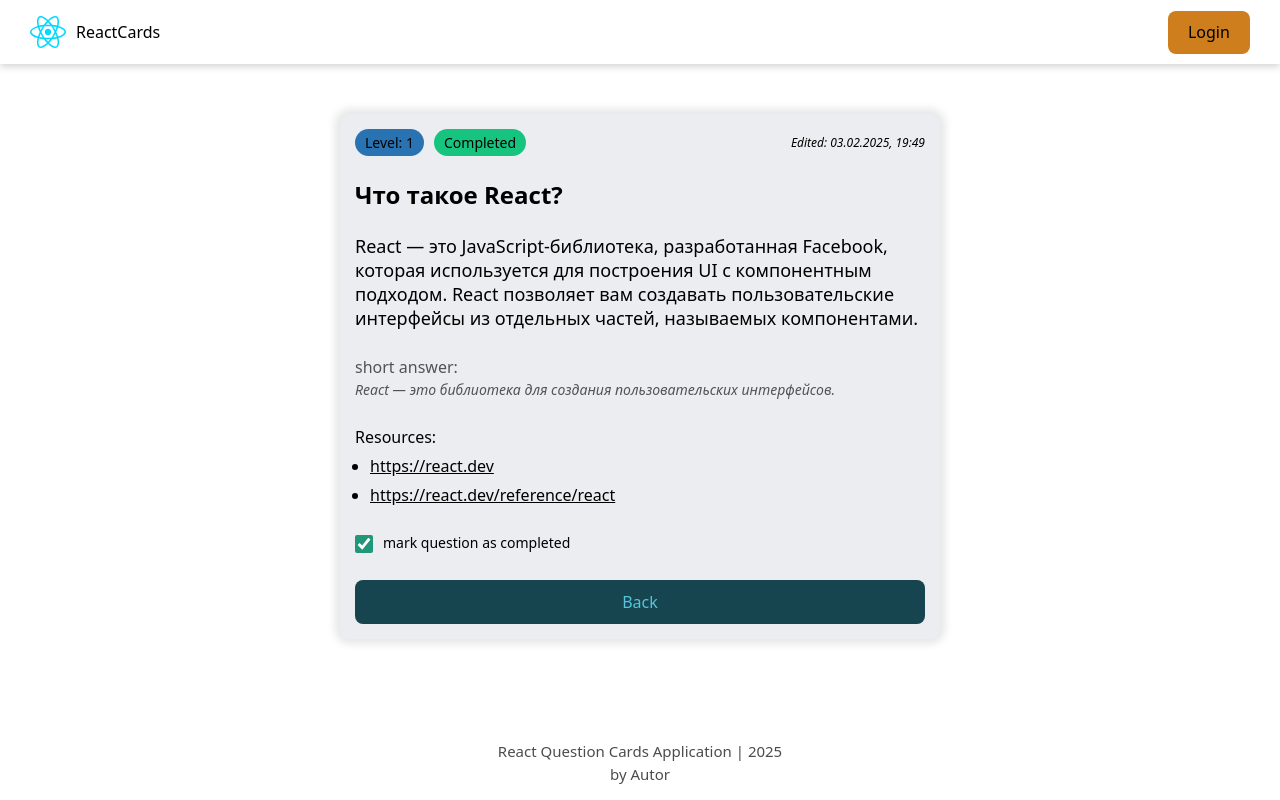
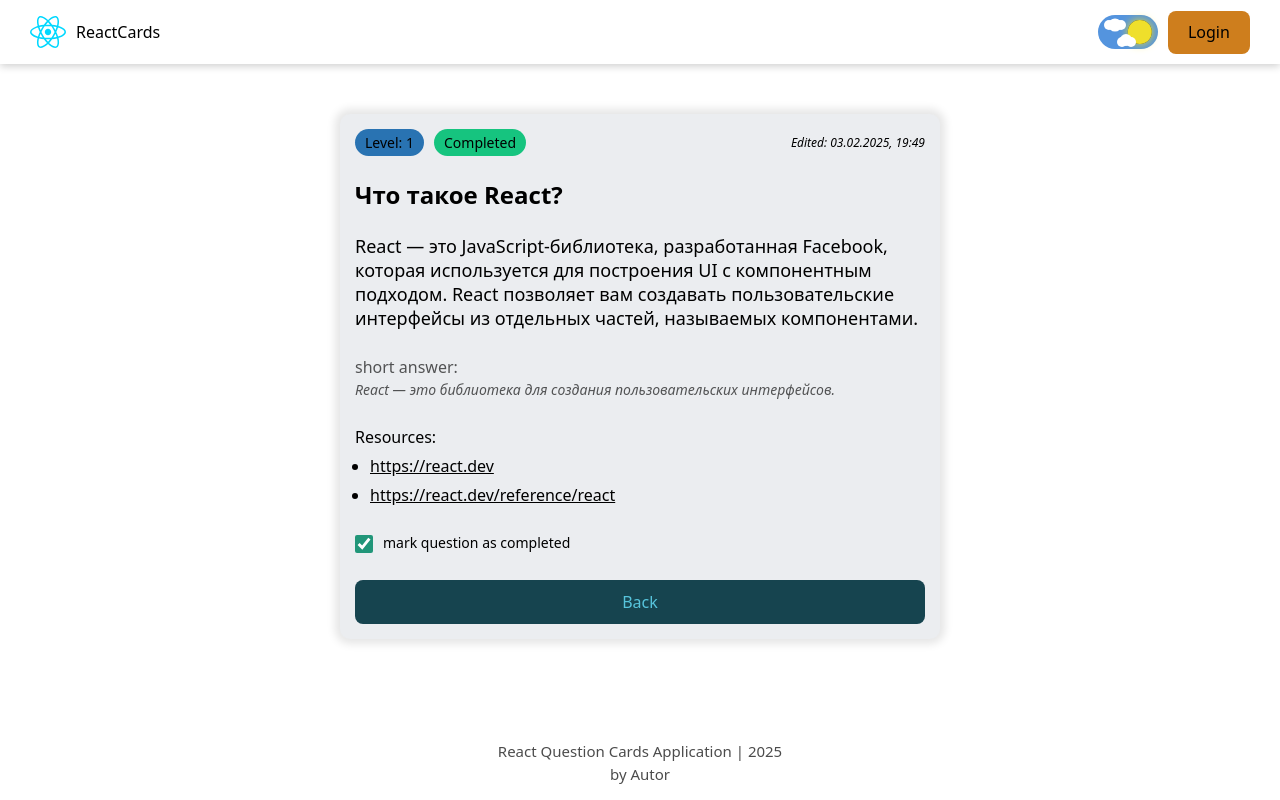
Before and after one commit to andreypo22/react-app-course, a React (Vite) app: page /question/1 in a window 1280 px wide. Built offline with nearby package versions, Linux system fonts and the light colour scheme; data requests are answered from the project's data file.

Commit message:
theme toggler logic

```diff
--- a/db.json
+++ b/db.json
@@ -558,13 +558,13 @@
     },
     {
       "id": "e5c9",
-      "question": "Ты крут в React?",
-      "answer": "🍏 канэшна 🍏",
-      "description": "Потому что React мне очень нравится и я уже много с ним практикуюсь",
+      "question": "Теперь ты знаешь React?",
+      "answer": "🍏 теперь да 🍏",
+      "description": "React - это крутая библиотека",
       "resources": [],
       "level": 2,
       "completed": false,
-      "editDate": "26.08.2025, 19:09"
+      "editDate": "30.08.2025, 22:46"
     }
   ]
 }
--- a/index.html
+++ b/index.html
@@ -1,4 +1,4 @@
-<!doctype html>
+<!DOCTYPE html>
 <html lang="en">
   <head>
     <meta charset="UTF-8" />
--- a/src/App.jsx
+++ b/src/App.jsx
@@ -15,6 +15,7 @@ import { EditQuestionPageLazy } from "./pages/EditQuestionPage";
 import { AuthProvider } from "./auth/AuthProvider";
 import { useAuth } from "./hooks/useAuth";
 import { ForbiddenPage } from "./pages/ForbiddenPage";
+import { ThemeProvider } from "./theme";
 
 const ProtectedRoutes = () => {
   const { isAuth } = useAuth();
@@ -29,6 +30,7 @@ const ProtectedRoutes = () => {
 
 function App() {
   return (
+    <ThemeProvider>
       <AuthProvider>
         <BrowserRouter>
           <Routes>
@@ -57,6 +59,7 @@ function App() {
           </Routes>
         </BrowserRouter>
       </AuthProvider>
+    </ThemeProvider>
   );
 }
 
--- a/src/components/Header/Header.jsx
+++ b/src/components/Header/Header.jsx
@@ -4,6 +4,7 @@ import reactLogo from "../../assets/react.svg";
 import { useNavigate } from "react-router-dom";
 import { useAuth } from "../../hooks/useAuth";
 import { AUTH_STORAGE } from "../../constants";
+import { ThemeToggler } from "../../features/ThemeToggler";
 
 export const Header = () => {
   const navigate = useNavigate();
@@ -21,6 +22,8 @@ export const Header = () => {
         <span>ReactCards</span>
       </p>
       <div className={cls.headerButtons}>
+        <ThemeToggler />
+
         {isAuth && (
           <Button onClick={() => navigate("/addquestion")}>Add</Button>
         )}
--- a/src/constants/index.js
+++ b/src/constants/index.js
@@ -1,3 +1,4 @@
 export const API_URL = "http://localhost:8801";
 
 export const AUTH_STORAGE = "reactCardLogin";
+export const THEME_STORAGE = "reactCardTheme";
--- /dev/null
+++ b/src/features/ThemeToggler/ThemeToggler.jsx
@@ -0,0 +1,32 @@
+import cls from "./ThemeToggler.module.css";
+import { useTheme } from "../../hooks/useTheme";
+import { THEME_STORAGE } from "../../constants";
+
+export const ThemeToggler = () => {
+  const { theme, setTheme } = useTheme();
+
+  const onChangeHandler = (e) => {
+    const isChecked = e.target.checked === true;
+    const updatedTheme = isChecked ? "light" : "dark";
+
+    setTheme(updatedTheme);
+    isChecked
+      ? document.body.classList.add("lightLayout")
+      : document.body.classList.remove("lightLayout");
+
+    localStorage.setItem(THEME_STORAGE, updatedTheme);
+  };
+
+  return (
+    <label htmlFor="switch" className={cls.switch}>
+      <input
+        id="switch"
+        type="checkbox"
+        onChange={onChangeHandler}
+        checked={theme === "light"}
+      />
+      <span className={cls.slider}></span>
+      <span className={cls.decoration}></span>
+    </label>
+  );
+};
--- /dev/null
+++ b/src/features/ThemeToggler/ThemeToggler.module.css
@@ -0,0 +1,77 @@
+/* From Uiverse.io by juanpabl0svn */
+/* The switch - the box around the slider */
+.switch {
+  font-size: 17px;
+  position: relative;
+  display: inline-block;
+  width: 3.5em;
+  height: 2em;
+  cursor: pointer;
+}
+
+/* Hide default HTML checkbox */
+.switch input {
+  opacity: 0;
+  width: 0;
+  height: 0;
+}
+
+/* The slider */
+.slider {
+  --background: #20262c;
+  position: absolute;
+  cursor: pointer;
+  top: 0;
+  left: 0;
+  right: 0;
+  bottom: 0;
+  background-color: var(--background);
+  transition: 0.5s;
+  border-radius: 30px;
+}
+
+.slider:before {
+  position: absolute;
+  content: "";
+  height: 1.4em;
+  width: 1.4em;
+  border-radius: 50%;
+  left: 10%;
+  bottom: 15%;
+  box-shadow: inset 8px -4px 0px 0px #ececd9, -4px 1px 4px 0px #dadada;
+  background: var(--background);
+  transition: 0.5s;
+}
+
+.decoration {
+  position: absolute;
+  content: "";
+  height: 2px;
+  width: 2px;
+  border-radius: 50%;
+  right: 20%;
+  top: 15%;
+  background: #e5f041e6;
+  backdrop-filter: blur(10px);
+  transition: all 0.5s;
+  box-shadow: -7px 10px 0 #e5f041e6, 8px 15px 0 #e5f041e6, -17px 1px 0 #e5f041e6,
+    -20px 10px 0 #e5f041e6, -7px 23px 0 #e5f041e6, -15px 25px 0 #e5f041e6;
+}
+
+input:checked ~ .decoration {
+  transform: translateX(-20px);
+  width: 10px;
+  height: 10px;
+  background: white;
+  box-shadow: -12px 0 0 white, -6px 0 0 1.6px white, 5px 15px 0 1px white,
+    1px 17px 0 white, 10px 17px 0 white;
+}
+
+input:checked + .slider {
+  background-color: #5494de;
+}
+
+input:checked + .slider:before {
+  transform: translateX(100%);
+  box-shadow: inset 15px -4px 0px 15px #efdf2b, 0 0 10px 0px #efdf2b;
+}
--- /dev/null
+++ b/src/features/ThemeToggler/index.jsx
@@ -0,0 +1 @@
+export { ThemeToggler } from "./ThemeToggler";
--- /dev/null
+++ b/src/hooks/useTheme.js
@@ -0,0 +1,6 @@
+import { useContext } from "react";
+import { default as ThemeContext } from "../theme/ThemeProvider";
+
+export const useTheme = () => {
+  return useContext(ThemeContext);
+};
--- a/src/index.css
+++ b/src/index.css
@@ -36,6 +36,15 @@ body {
   background-color: var(--main-bg-color);
 }
 
+.lightLayout {
+  --main-bg-color: #fff;
+  --text-color: #000;
+  --btn-bg-color: #16444f;
+  --btn-text-color: #57c4dc;
+  --card-bg-color: #ebedf0;
+  --green-color: #219679;
+}
+
 @media (prefers-color-scheme: light) {
   :root {
     --main-bg-color: #fff;
--- /dev/null
+++ b/src/theme/ThemeProvider.jsx
@@ -0,0 +1,41 @@
+import { createContext, useLayoutEffect, useState } from "react";
+import { THEME_STORAGE } from "../constants";
+
+const ThemeContext = createContext(null);
+
+export const ThemeProvider = ({ children }) => {
+  const savedTheme = localStorage.getItem(THEME_STORAGE) || "light";
+  const [theme, setTheme] = useState(savedTheme);
+
+  useLayoutEffect(() => {
+    const detectTheme = () => {
+      const isDark = window.matchMedia(
+        "(preferse-color-scheme: light)"
+      ).matches;
+
+      if (isDark) {
+        setTheme("light");
+        document.body.classList.remove("lightLayout");
+      } else {
+        savedTheme === "light" && document.body.classList.add("lightLayout");
+        setTheme(savedTheme);
+      }
+    };
+    detectTheme();
+
+    const mediaQuery = window.matchMedia("(preferse-color-scheme: light)");
+
+    mediaQuery.addEventListener("change", detectTheme);
+
+    return () => {
+      mediaQuery.removeEventListener("change", detectTheme);
+    };
+  }, []);
+
+  return (
+    <ThemeContext.Provider value={{ theme, setTheme }}>
+      {children}
+    </ThemeContext.Provider>
+  );
+};
+export default ThemeContext;
--- /dev/null
+++ b/src/theme/index.jsx
@@ -0,0 +1 @@
+export { default as ThemeContext, ThemeProvider } from "./ThemeProvider";
```
Lines whose indentation alone changed are shown as unchanged.
